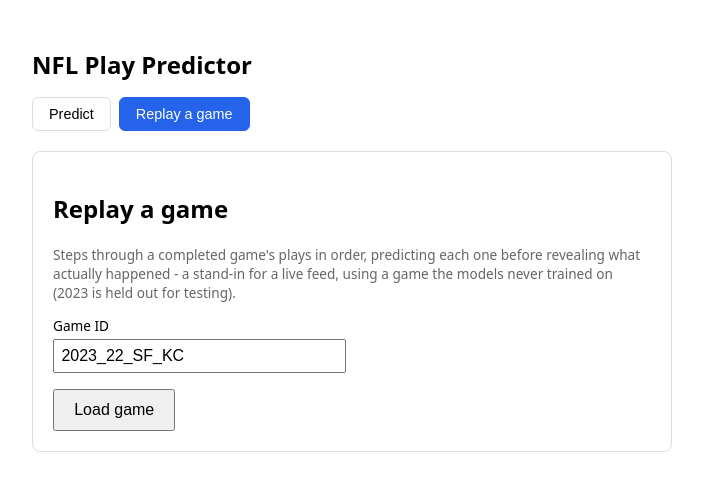
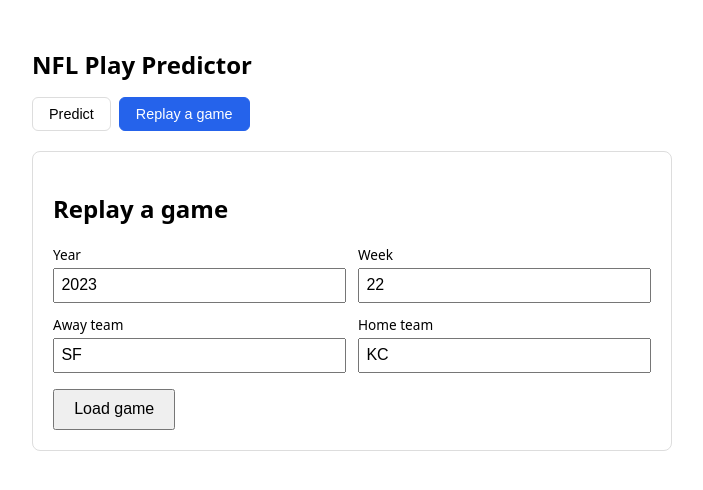
Before and after one commit to CHarris0812/NFL-Play-Predictor, a React (Vite) app in the folder frontend/: page / in a window 1280 px wide. Both pictures are taken after a click on the button "Replay a game". Shown: the top 490 px of the page, without its empty margins (288-991 px from the left). Built offline with nearby package versions, Linux system fonts and the light colour scheme.

Commit message:
Improved UI for replaying previous game

```diff
--- a/frontend/src/ReplayTab.jsx
+++ b/frontend/src/ReplayTab.jsx
@@ -1,14 +1,20 @@
 import { useState } from "react";
 import { fetchReplay, predictSituation } from "./api";
 
-const DEFAULT_GAME_ID = "2023_22_SF_KC"; // Super Bowl LVIII
+// Super Bowl LVIII: 2023 season, week 22, San Francisco at Kansas City.
+const DEFAULT_GAME = { year: 2023, week: 22, away: "SF", home: "KC" };
 
 function topChoice(probabilities) {
   return Object.entries(probabilities).sort((a, b) => b[1] - a[1])[0];
 }
 
+// nflverse's game_id format: {season}_{week, zero-padded}_{away}_{home}.
+function toGameId({ year, week, away, home }) {
+  return `${year}_${String(week).padStart(2, "0")}_${away.toUpperCase()}_${home.toUpperCase()}`;
+}
+
 export default function ReplayTab() {
-  const [gameIdInput, setGameIdInput] = useState(DEFAULT_GAME_ID);
+  const [game, setGame] = useState(DEFAULT_GAME);
   const [gameId, setGameId] = useState(null);
   const [plays, setPlays] = useState(null);
   const [index, setIndex] = useState(0);
@@ -21,6 +27,10 @@ export default function ReplayTab() {
   const playTypeCorrect = revealed.filter((r) => r.playTypeHit).length;
   const outcomeCorrect = revealed.filter((r) => r.outcomeHit).length;
 
+  function updateGame(key, value) {
+    setGame((prev) => ({ ...prev, [key]: value }));
+  }
+
   async function handleLoadGame() {
     setLoading(true);
     setError(null);
@@ -28,7 +38,7 @@ export default function ReplayTab() {
     setRevealed([]);
     setIndex(0);
     try {
-      const data = await fetchReplay(gameIdInput.trim());
+      const data = await fetchReplay(toGameId(game));
       setGameId(data.game_id);
       setPlays(data.plays);
     } catch (err) {
@@ -72,19 +82,38 @@ export default function ReplayTab() {
   return (
     <section className="card">
       <h2>Replay a game</h2>
-      <p className="hint">
-        Steps through a completed game's plays in order, predicting each one before revealing
-        what actually happened - a stand-in for a live feed, using a game the models never
-        trained on (2023 is held out for testing).
-      </p>
 
       <div className="field-grid">
         <label className="field">
-          Game ID
+          Year
+          <input
+            type="number"
+            value={game.year}
+            onChange={(e) => updateGame("year", Number(e.target.value))}
+          />
+        </label>
+        <label className="field">
+          Week
+          <input
+            type="number"
+            value={game.week}
+            onChange={(e) => updateGame("week", Number(e.target.value))}
+          />
+        </label>
+        <label className="field">
+          Away team
           <input
             type="text"
-            value={gameIdInput}
-            onChange={(e) => setGameIdInput(e.target.value)}
+            value={game.away}
+            onChange={(e) => updateGame("away", e.target.value)}
+          />
+        </label>
+        <label className="field">
+          Home team
+          <input
+            type="text"
+            value={game.home}
+            onChange={(e) => updateGame("home", e.target.value)}
           />
         </label>
       </div>
```
